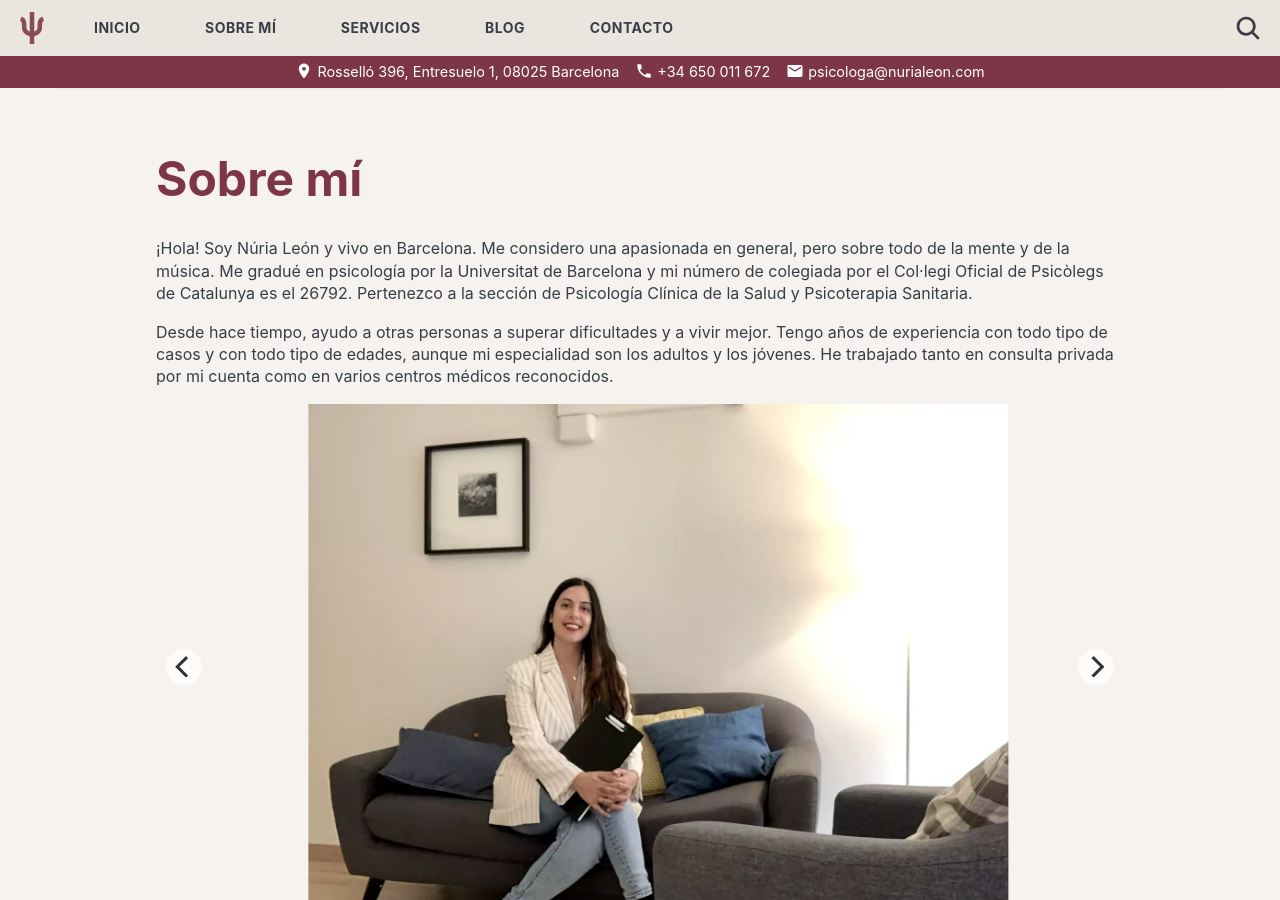
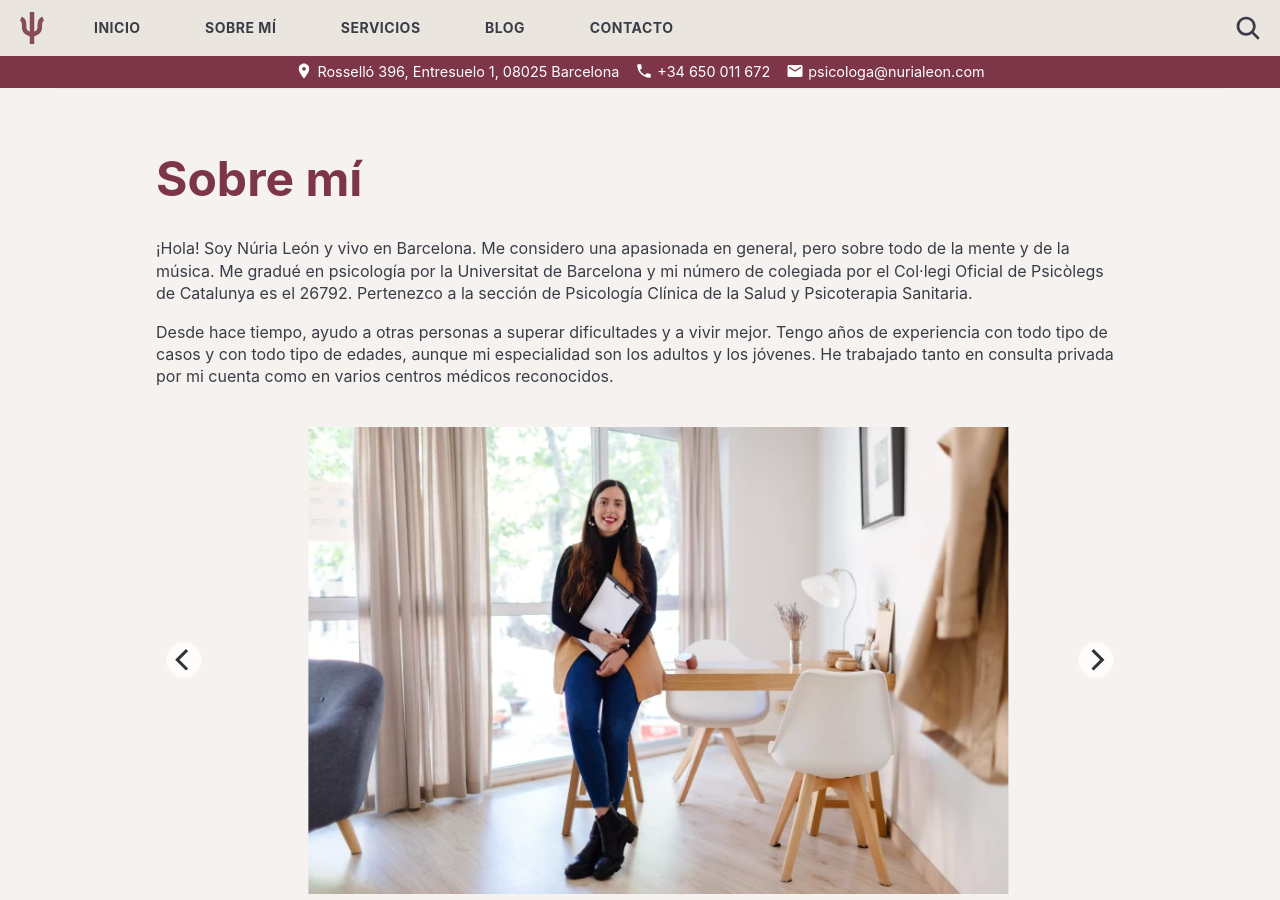
Before and after one commit to nurialeonsallent/nurialeon.com, a Jekyll site: the page built from _pages/sobre-mi.md, in a window 1280 px wide and 900 px high. Built offline with Jekyll 4.4.1, drawn with Linux system fonts in a browser that asks for light colours.

Commit message:
new photos

```diff
--- a/_pages/sobre-mi.md
+++ b/_pages/sobre-mi.md
@@ -10,14 +10,9 @@ permalink: /sobre-mi/
 Desde hace tiempo, ayudo a otras personas a superar dificultades y a vivir mejor. Tengo años de experiencia con todo tipo de casos y con todo tipo de edades, aunque mi especialidad son los adultos y los jóvenes. He trabajado tanto en consulta privada por mi cuenta como en varios centros médicos reconocidos.
 
 <div class="carousel" data-flickity='{ "imagesLoaded": true, "wrapAround": true, "autoPlay": true }'>
-  <div class="carousel-cell" style="display: none"><img src="{{ site.baseurl }}/images/nuria_psico_058.webp" /></div>
-  <div class="carousel-cell" style="display: none"><img loading="lazy" src="{{ site.baseurl }}/images/nuria_psico_030.webp" /></div>
-  <div class="carousel-cell" style="display: none"><img loading="lazy" src="{{ site.baseurl }}/images/IMG-8643.webp" /></div>
-  <div class="carousel-cell" style="display: none"><img loading="lazy" src="{{ site.baseurl }}/images/IMG_4989.webp" /></div>
-  <div class="carousel-cell" style="display: none"><img loading="lazy" src="{{ site.baseurl }}/images/despacho.webp" /></div>
-  <div class="carousel-cell" style="display: none"><img loading="lazy" src="{{ site.baseurl }}/images/5ec741eb-e9db-4797-a6ad-055d89de5e2a.webp" /></div>
-  <div class="carousel-cell" style="display: none"><img loading="lazy" src="{{ site.baseurl }}/images/IMG_8329.webp" /></div>
-  <div class="carousel-cell" style="display: none"><img loading="lazy" src="{{ site.baseurl }}/images/img_5496.webp" /></div>
+<div class="carousel-cell" style="display: none"><img src="{{ site.baseurl }}/images/nuria_psico_057.webp" /></div>
+  <div class="carousel-cell" style="display: none"><img src="{{ site.baseurl }}/images/nuria_psico_078.webp" /></div>
+  <div class="carousel-cell" style="display: none"><img loading="lazy" src="{{ site.baseurl }}/images/nuria_psico_030.webp" /></div><div class="carousel-cell" style="display: none"><img loading="lazy" src="{{ site.baseurl }}/images/nuria_psico_047.webp" /></div>
 </div>
 
 Ayudo a muchas personas en situaciones complicadas (vivencia de duelos, separaciones, enfermedades o diagnósticos clínicos, agresividad, pérdida de empleo, problemas de autoestima, problemas familiares, relaciones amorosas difíciles, toma de decisiones importantes, ansiedad, depresión...).
```
Also changed, not shown: images/nuria_psico_004.jpg (added), images/nuria_psico_004.webp (added), images/nuria_psico_022.webp (added), images/nuria_psico_047.jpg (added), images/nuria_psico_047.webp (added), images/nuria_psico_057.jpg (added), images/nuria_psico_057.webp (added), images/nuria_psico_078.jpg (added), images/nuria_psico_078.webp (added), 1 other file.
